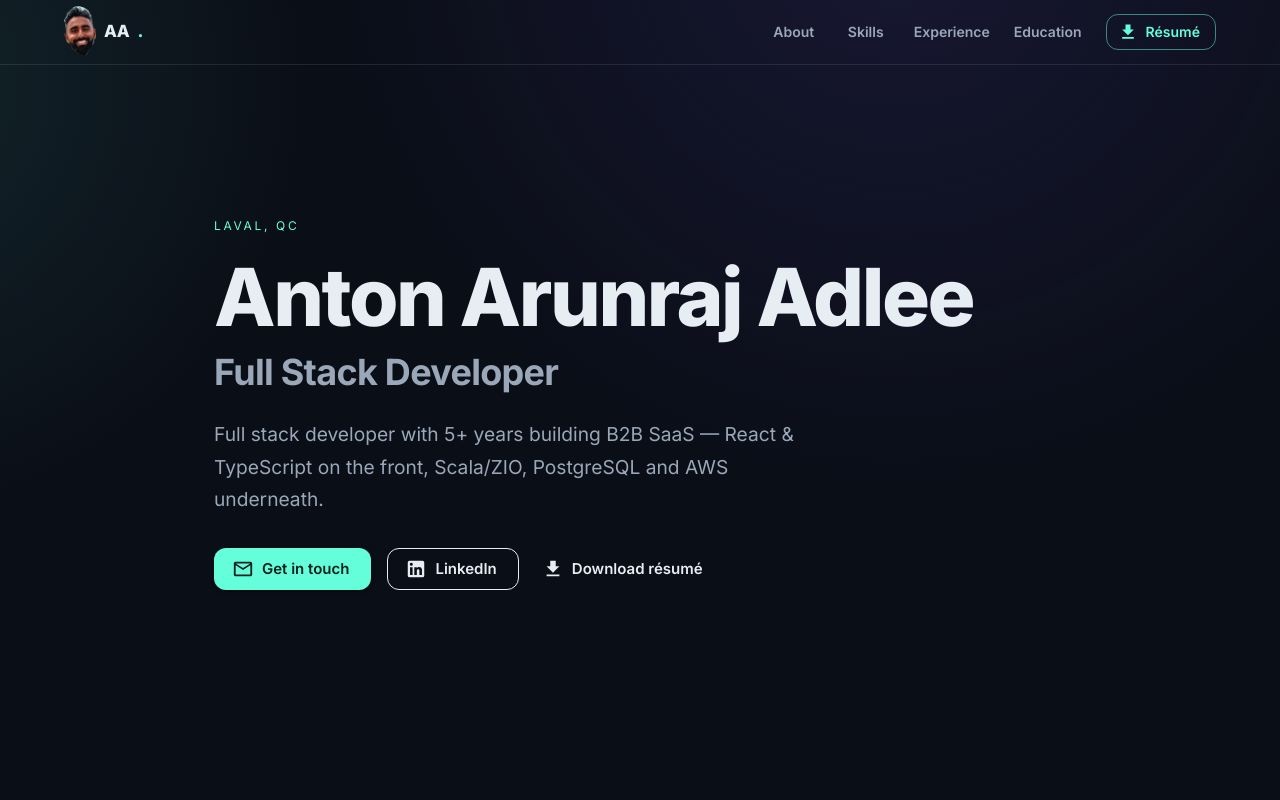
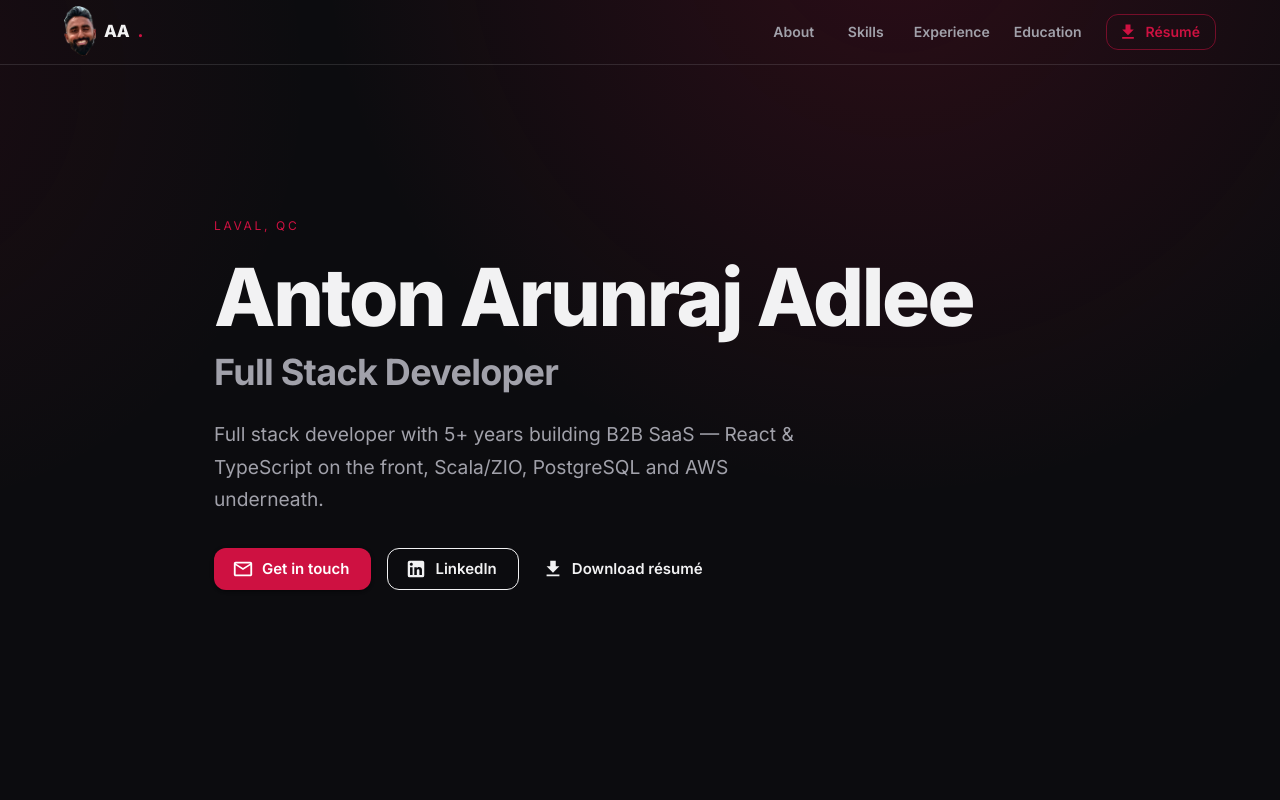
Before and after one commit to ArunrajAdlee/arunrajadlee.github.io, a React (Vite) app: page / in a window 1280 px wide. Shown: the top 800 px of the page. Built offline with nearby package versions, Linux system fonts and the light colour scheme.

Commit message:
#2 Replace blue color with Rockets red

```diff
--- a/index.html
+++ b/index.html
@@ -5,7 +5,7 @@
     <link rel="icon" type="image/svg+xml" href="/favicon.png" />
     <meta name="viewport" content="width=device-width, initial-scale=1.0" />
     <meta name="color-scheme" content="dark" />
-    <meta name="theme-color" content="#0a0e17" />
+    <meta name="theme-color" content="#0c0c0f" />
 
     <title>Anton Arunraj Adlee — Portfolio</title>
     <meta
--- a/src/components/ExperienceItem.tsx
+++ b/src/components/ExperienceItem.tsx
@@ -46,7 +46,7 @@ export default function ExperienceItem({ role }: { role: Experience }) {
         <Chip
           size='small'
           label={`${role.start} – ${role.end}`}
-          sx={{ bgcolor: 'rgba(100,255,218,0.10)', color: 'primary.main' }}
+          sx={{ bgcolor: 'rgba(206,17,65,0.15)', color: 'primary.main' }}
         />
         <Chip
           size='small'
--- a/src/theme.ts
+++ b/src/theme.ts
@@ -1,7 +1,8 @@
 import { createTheme } from '@mui/material/styles';
 
-const ACCENT = '#64ffda';
-const ACCENT_2 = '#7c5cff';
+// Houston Rockets palette: red primary, silver secondary, near-black surfaces.
+const ACCENT = '#CE1141'; // Rockets red
+const ACCENT_2 = '#C4CED4'; // Rockets silver
 
 const theme = createTheme({
   palette: {
@@ -9,14 +10,14 @@ const theme = createTheme({
     primary: { main: ACCENT },
     secondary: { main: ACCENT_2 },
     background: {
-      default: '#0a0e17',
-      paper: '#111725',
+      default: '#0c0c0f',
+      paper: '#16161b',
     },
     text: {
-      primary: '#e6edf3',
-      secondary: '#9aa7b8',
+      primary: '#f2f2f3',
+      secondary: '#a1a1aa',
     },
-    divider: 'rgba(148, 163, 184, 0.16)',
+    divider: 'rgba(212, 212, 216, 0.14)',
   },
   shape: { borderRadius: 12 },
   typography: {
@@ -35,15 +36,15 @@ const theme = createTheme({
       styleOverrides: {
         html: { scrollBehavior: 'smooth' },
         body: {
-          backgroundColor: '#0a0e17',
+          backgroundColor: '#0c0c0f',
           // subtle ambient glow
           backgroundImage:
-            'radial-gradient(60rem 60rem at 70% -10%, rgba(124,92,255,0.12), transparent 60%),' +
-            'radial-gradient(50rem 50rem at -10% 10%, rgba(100,255,218,0.10), transparent 55%)',
+            'radial-gradient(60rem 60rem at 70% -10%, rgba(206,17,65,0.16), transparent 60%),' +
+            'radial-gradient(50rem 50rem at -10% 10%, rgba(206,17,65,0.08), transparent 55%)',
           backgroundAttachment: 'fixed',
         },
         '::selection': {
-          background: 'rgba(100,255,218,0.30)',
+          background: 'rgba(206,17,65,0.35)',
         },
         '@media (prefers-reduced-motion: reduce)': {
           html: { scrollBehavior: 'auto' },
```
